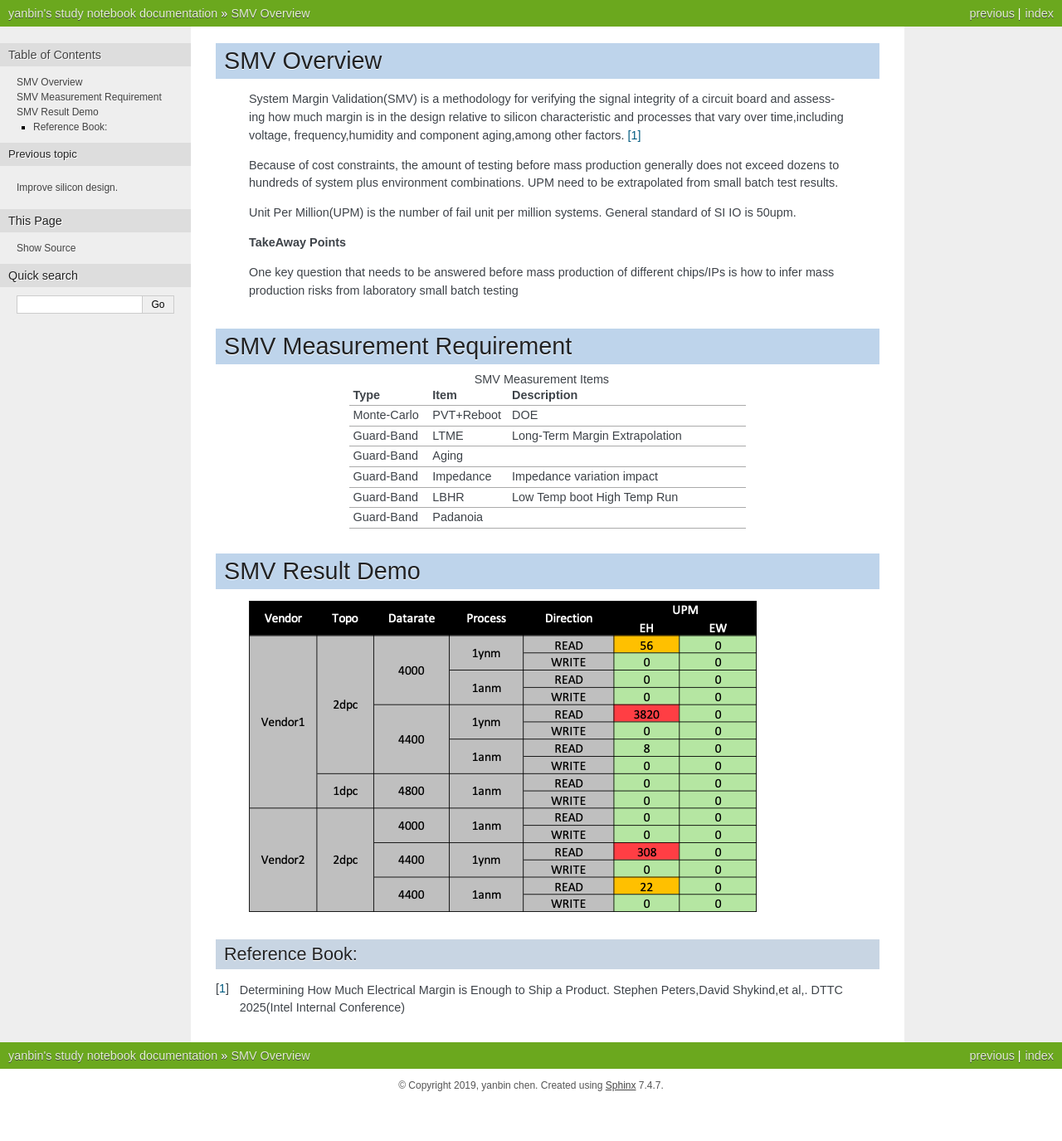
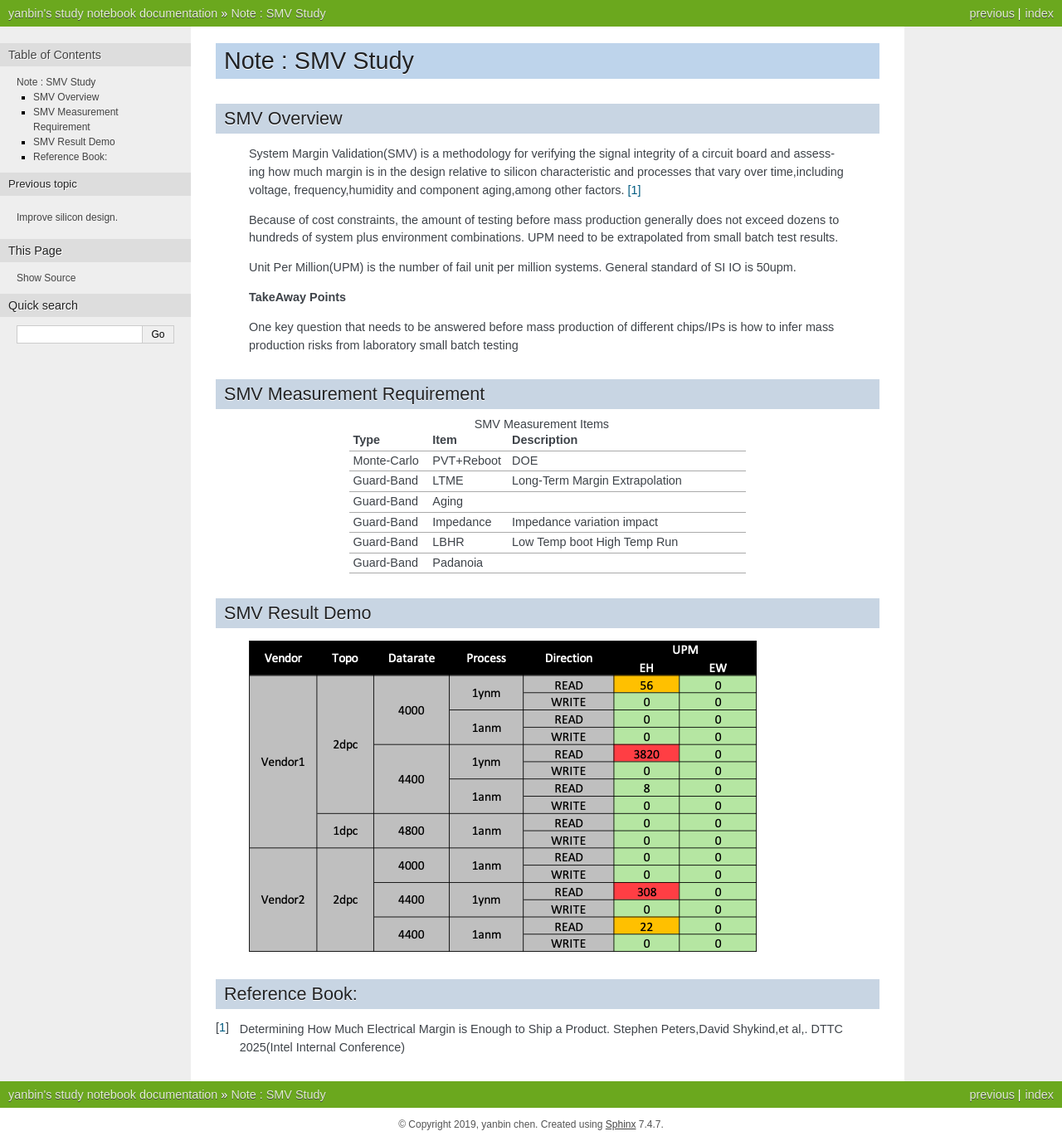
Before and after one commit to yanbinc/myblog, a Sphinx documentation site: the page built from source/content/Note_SMV_Study.rst, in a window 1280 px wide. Shown: the whole page at 83% size. Built offline with Sphinx 7.4.7, drawn with Linux system fonts in a browser that asks for light colours; before the commit the page ends 1328 px from its top, so only the background shows below that.

Commit message:
update smv 20240924-2

```diff
--- a/source/content/Note_SMV_Study.rst
+++ b/source/content/Note_SMV_Study.rst
@@ -1,7 +1,10 @@
 .. _Note_SMV_Study:
 
+Note : SMV Study
+=====================
+
 SMV Overview
-=====================
+------------------
 
     System Margin Validation(SMV) is a methodology for verifying the signal integrity
     of a circuit board and assessing how much margin is in the design relative to
@@ -22,7 +25,7 @@ SMV Overview
 
 
 SMV Measurement Requirement
-===================================
+----------------------------------
 
 .. csv-table:: SMV Measurement Items
    :header: "Type", "Item", "Description"
@@ -36,7 +39,7 @@ SMV Measurement Requirement
    "Guard-Band", "Padanoia", ""
 
 SMV Result Demo
-==================================
+--------------------------
 
     .. image:: ../blogstatic/SMV/upm_result_demo.png
 
```
